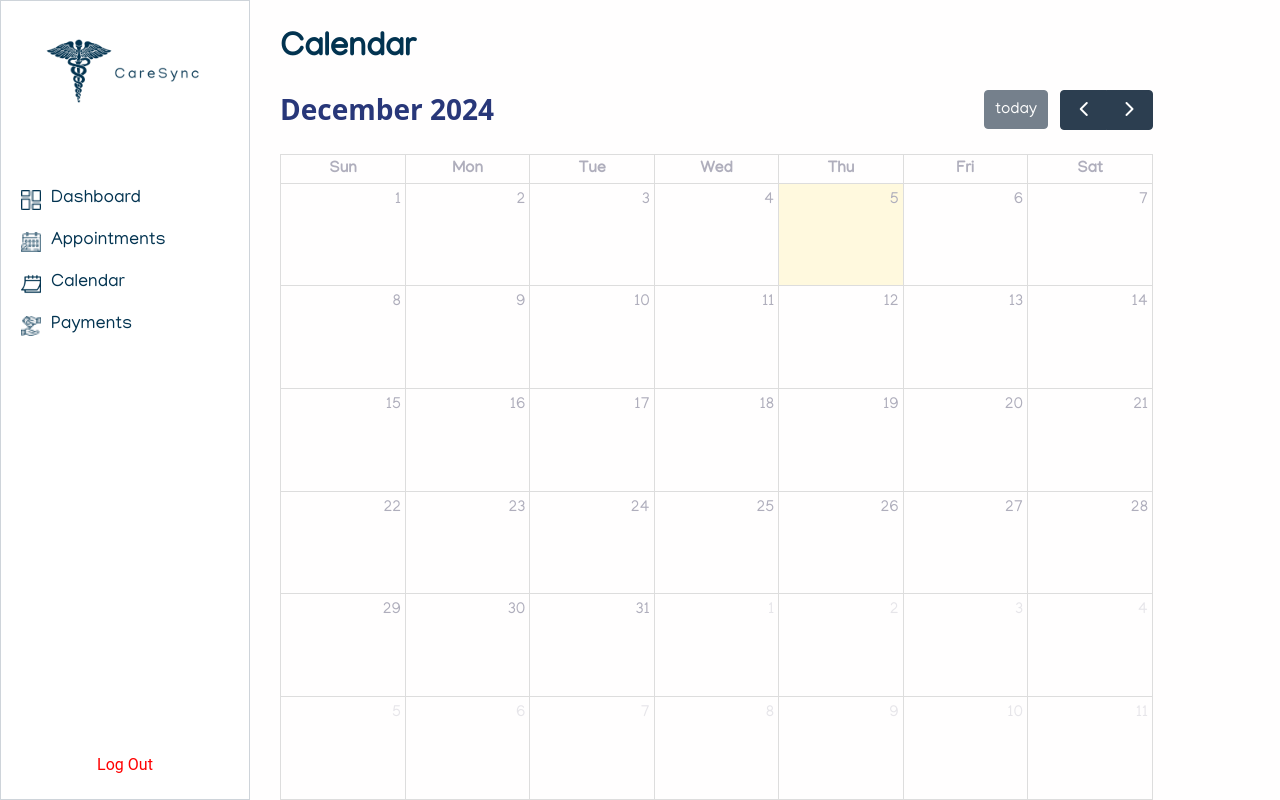
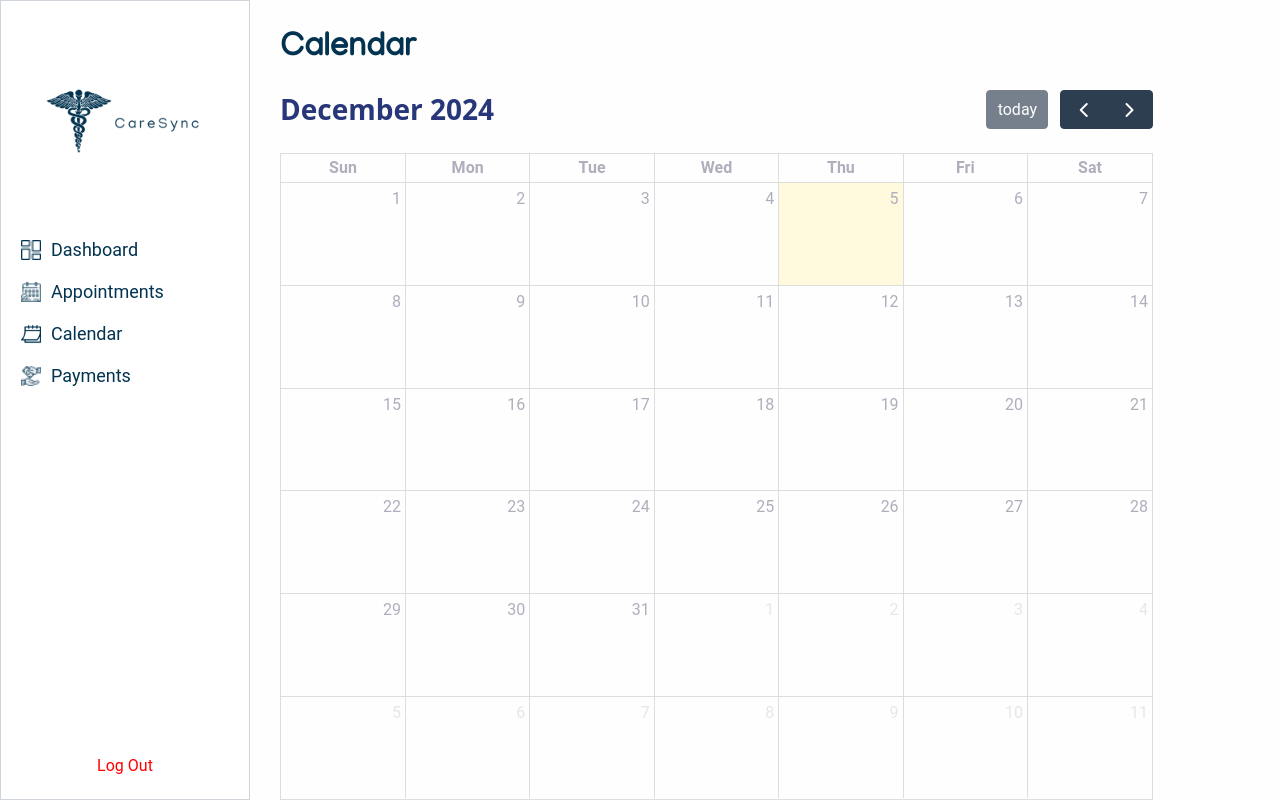
Before and after one commit to AbarquezMyk/PROJECTDJANGO, a Django app: page /calendar/ in a window 1280 px wide. Run offline with Django 5.2, Linux system fonts and the light colour scheme; a user stored in the database is signed in; lists and menus that the app fills with data are empty; some libraries are stand-ins or nearby versions.

Commit message:
Fixed Sidebar

```diff
--- a/CareSync/appointments/templates/appointments/calendar.html
+++ b/CareSync/appointments/templates/appointments/calendar.html
@@ -71,34 +71,34 @@
         }
     </style>
 </head>
-<body style="font-family: 'Manjari', sans-serif; display: flex; margin: 0; padding: 0; height: 100vh;">
+<body style="display: flex; margin: 0; padding: 0; height: 100vh;">
     <!-- Sidebar -->
     <div style="width: 250px; background-color: white; padding: 20px; display: flex; flex-direction: column; justify-content: space-between; border: 1px solid #CED4DA; height: 100vh;">
         <div style="text-align: center;">
-            <img src="{% static 'img/gallery/logo.png' %}" alt="CareSync Logo" style="width: 200px; height: auto; margin-top: -50px;">
+            <img src="{% static 'img/gallery/logo.png' %}" alt="CareSync Logo" style="width: 200px; height: auto;">
         </div>
         <ul style="list-style: none; padding: 0; margin: 0;">
             <li style="margin: 15px 0; display: flex; align-items: center;">
                 <img src="{% static 'img/gallery/dashboard.png' %}" alt="Dashboard Icon" style="width: 20px; height: 20px; margin-right: 10px;">
-                <a href="{% url 'dashboard' %}" style="text-decoration: none; color: #023350; font-size: 18px; font-family: 'Manjari';">Dashboard</a>
+                <a href="{% url 'dashboard' %}" style="text-decoration: none; color: #023350; font-size: 18px;">Dashboard</a>
             </li>
             <li style="margin: 15px 0; display: flex; align-items: center;">
                 <img src="{% static 'img/gallery/appointment-icon.png' %}" alt="Appointments Icon" style="width: 20px; height: 20px; margin-right: 10px;">
-                <a href="{% url 'appointments:appointment_history' %}" style="text-decoration: none; color: #023350; font-size: 18px; font-family: 'Manjari';">Appointments</a>
+                <a href="{% url 'appointments:appointment_history' %}" style="text-decoration: none; color: #023350; font-size: 18px;">Appointments</a>
             </li>
             <li style="margin: 15px 0; display: flex; align-items: center;">
                 <img src="{% static 'img/gallery/calendar-icon.png' %}" alt="Calendar Icon" style="width: 20px; height: 20px; margin-right: 10px;">
-                <a href="{% url 'appointments:calendar' %}" style="text-decoration: none; color: #023350; font-size: 18px; font-family: 'Manjari';">Calendar</a>
+                <a href="{% url 'appointments:calendar' %}" style="text-decoration: none; color: #023350; font-size: 18px;">Calendar</a>
             </li>
             <li style="margin: 15px 0; display: flex; align-items: center;">
                 <img src="{% static 'img/gallery/payment-method.png' %}" alt="Payments Icon" style="width: 20px; height: 20px; margin-right: 10px;">
-                <a href="{% url 'appointments:credit_card' %}" style="text-decoration: none; color: #023350; font-size: 18px; font-family: 'Manjari';">Payments</a>
+                <a href="{% url 'appointments:credit_card' %}" style="text-decoration: none; color: #023350; font-size: 18px;">Payments</a>
             </li>
         </ul>
         <div style="text-align: center; margin-top: auto;">
             <form method="POST" action="{% url 'logout' %}">
                 {% csrf_token %}
-                <button type="submit" style="color: red; background: none; border: none; text-decoration: none; cursor: pointer;">Log Out</button>
+                <button type="submit" style="color: red; background: none; border: none; cursor: pointer;">Log Out</button>
             </form>
         </div>
     </div>
```
Also changed, not shown: CareSync/appointments/templates/appointments/appointment_history.html (+8 -12 lines), CareSync/appointments/templates/appointments/credit_card.html (+3 -7 lines).
